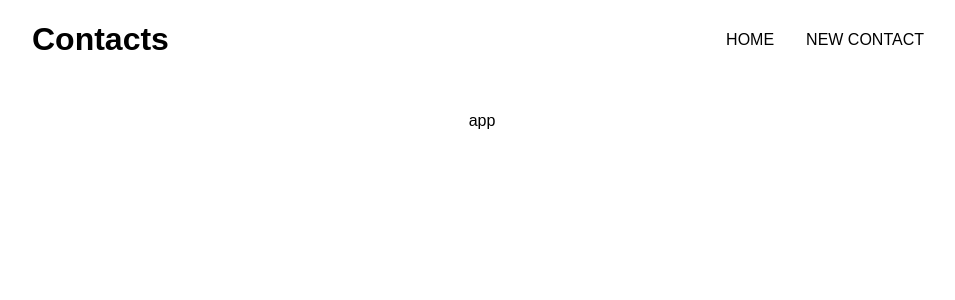
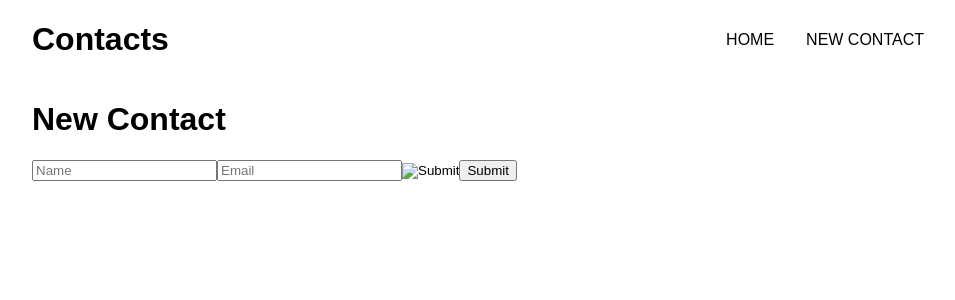
Before and after one commit to ga-wdi-exercises/checkpoint-react-retake, a React (Create React App) app: page /new-contact in a window 1280 px wide. Shown: the top 300 px of the page, without its empty margins (158-1113 px from the left). Built offline with nearby package versions, Linux system fonts and the light colour scheme.

Commit message:
15 of 19

```diff
--- a/src/components/NewContact/NewContact.js
+++ b/src/components/NewContact/NewContact.js
@@ -1,13 +1,23 @@
-import React, { Component } from "react";
+import React, { Component } from 'react'
 
 class NewContact extends Component {
+    constructor(props) {
+        super(props)
+    }
+
     render() {
         return (
-            <div className="contact">
-                <p>app</p>
+            <div>
+                <h1>New Contact</h1>
+                <form onSubmit={this.submit}>
+                    <input type="text" name="name" placeholder="Name" />
+                    <input type="email" name="email" placeholder="Email" />
+                    <input type="image" name="image" placeholder="Link to profile picture" />
+                    <button type="submit">Submit</button>
+                </form>
             </div>
-        );
+        )
     }
 }
 
-export default NewContact;
+export default NewContact
```
Also changed, not shown: src/components/Contact/Contact.js (+9 -3 lines).
